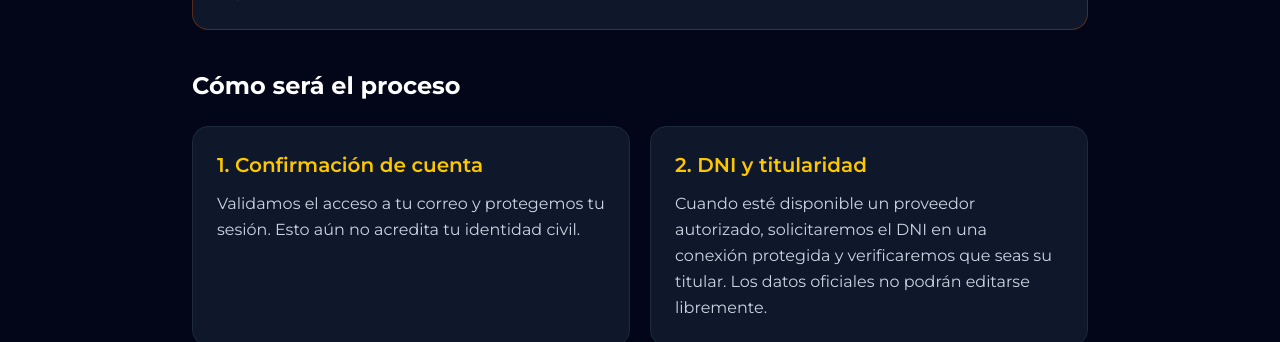
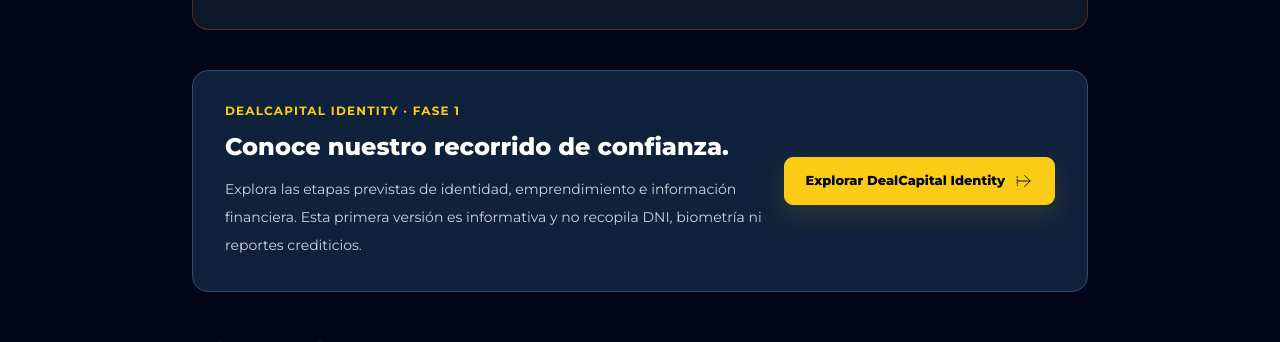
Before and after one commit to axelcrack01/DealCapital, a Next.js app: page /verificacion in a window 1280 px wide. Shown: the part 405-747 px from the top of the page. Built offline with nearby package versions, Linux system fonts and the light colour scheme; no server answers.

Commit message:
ux(identity): connect verification overview to DealCapital Identity interactive guide

```diff
--- a/app/verificacion/page.tsx
+++ b/app/verificacion/page.tsx
@@ -1,3 +1,6 @@
+import Link from "next/link";
+import BrandIcon from "../components/BrandIcon";
+
 export const metadata = {
   title: "Verificación de identidad | DealCapital",
   description: "Información sobre las verificaciones de identidad y evaluación documental previstas en DealCapital.",
@@ -49,6 +52,19 @@ export default function VerificacionPage() {
           </p>
         </div>
 
+        <section className="mb-11 grid gap-5 rounded-2xl border border-[#344b6b] bg-[#10223b] p-6 sm:grid-cols-[1fr_auto] sm:items-center sm:p-8" aria-labelledby="identity-start-heading">
+          <div>
+            <p className="mb-3 text-xs font-bold uppercase tracking-widest text-[#facc15]">DealCapital Identity · Fase 1</p>
+            <h2 id="identity-start-heading" className="text-xl font-extrabold text-white sm:text-2xl">Conoce nuestro recorrido de confianza.</h2>
+            <p className="mt-3 text-sm leading-7 text-slate-300">
+              Explora las etapas previstas de identidad, emprendimiento e información financiera.
+              Esta primera versión es informativa y no recopila DNI, biometría ni reportes crediticios.
+            </p>
+          </div>
+          <Link href="/identidad" className="dc-btn dc-btn-primary whitespace-nowrap">
+            Explorar DealCapital Identity <BrandIcon name="arrow" size={18}/>
+          </Link>
+        </section>
         <h2 className="text-2xl font-bold mb-6">Cómo será el proceso</h2>
         <ol className="grid md:grid-cols-2 gap-5 mb-10">
           {steps.map((step) => (
```
